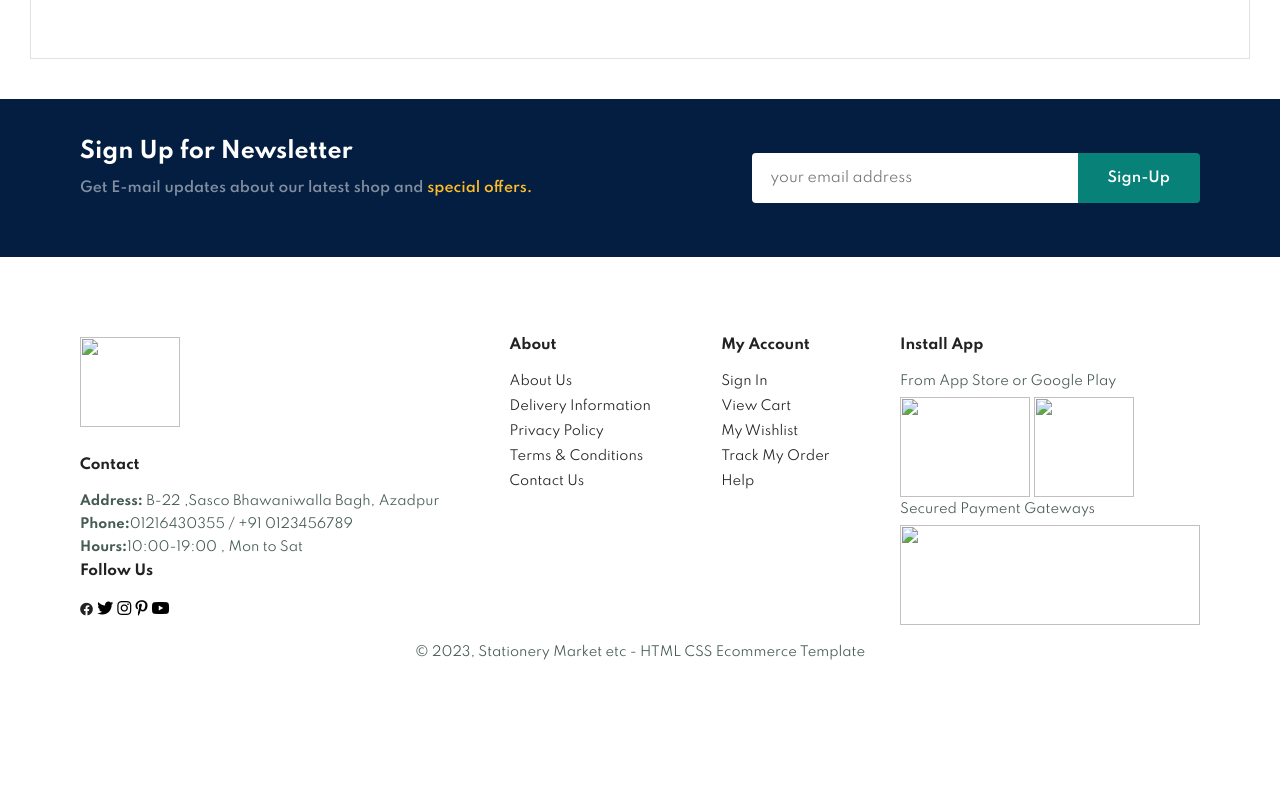
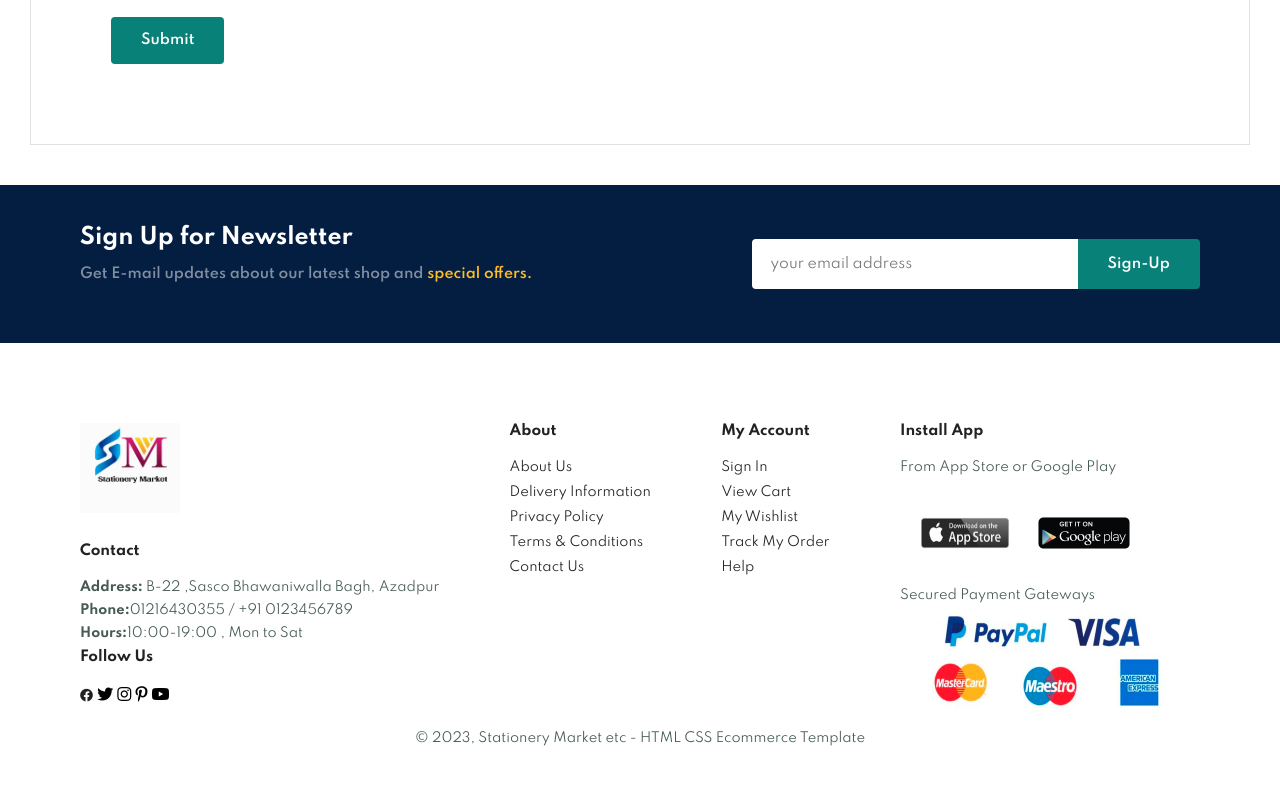
Before and after one commit to Aditi-789/Stationery-Market, a plain HTML site: page contact.html in a window 1280 px wide. Shown: the part 1467-2252 px from the top of the page. Before the commit the page ends 2175 px from the top, so only its background shows below. Drawn offline with Linux system fonts and the light colour scheme.

Commit message:
Update contact.html

```diff
--- a/contact.html
+++ b/contact.html
@@ -12,7 +12,7 @@
 
 <body>
 <section id="header">
-    <a href="#"><img src="images/logo4.jpg" alt="logo" class="logo" height="100px" width="100px"></a>
+    <a href="#"><img src="logo4.jpg" alt="logo" class="logo" height="100px" width="100px"></a>
     <div>
         <ul id="navbar">
             <li><a href="index.html">Home</a></li>
@@ -90,7 +90,7 @@
 
 <footer class="section-p1">
     <div class="col">
-        <img class="logo" src="images/logo4.jpg" height="90px" width="100px">
+        <img class="logo" src="logo4.jpg" height="90px" width="100px">
         <h4>Contact</h4>
         <p><strong>Address:</strong> B-22 ,Sasco Bhawaniwalla Bagh, Azadpur</p>
         <p><strong>Phone:</strong>01216430355 / +91 0123456789</p>
@@ -126,11 +126,11 @@
 <h4>Install App</h4>
 <p>From App Store or Google Play</p>
 <div class="row">
-    <img src="images/pay/app store.png" height="100px" width="130px" alt="">
-    <img src="images/pay/google play.png" height="100px" width="100px" alt="">
+    <img src="app store.png" height="100px" width="130px" alt="">
+    <img src="google play.png" height="100px" width="100px" alt="">
 </div>
 <p>Secured Payment Gateways</p>
-<img src="images/pay/gateways.jpg" height="100px" width="300px" alt="">
+<img src="gateways.jpg" height="100px" width="300px" alt="">
 </div>
 
 <div class="copyright">
```
